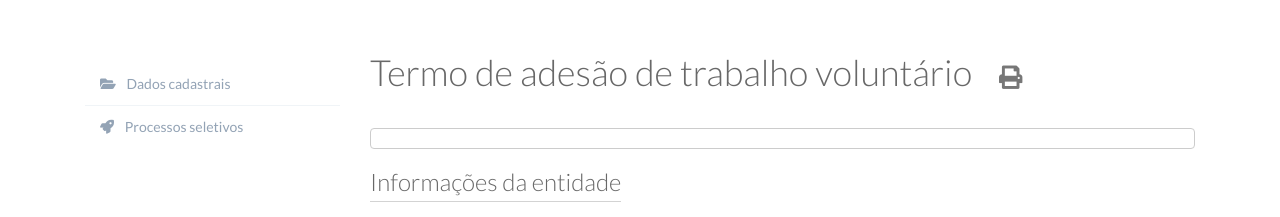
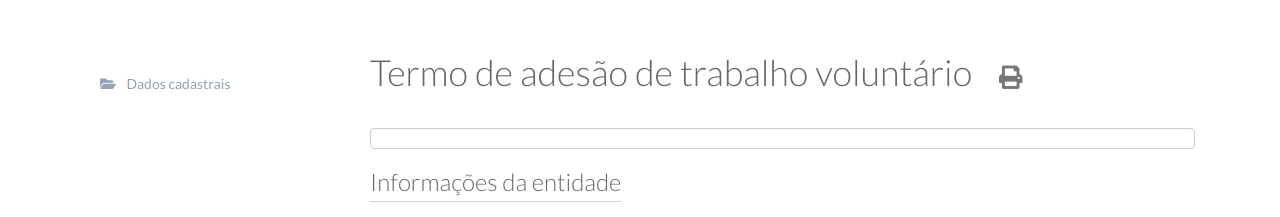
Before and after one commit to regiov/voluntarios, a Django app: template vol/templates/vol/termo_de_adesao.html in a window 1280 px wide. Shown: the part 223-440 px from the top of the page. Run offline with Django 3.2, Linux system fonts and the light colour scheme; the template is opened without the code that fills it, so the values that code supplies are empty; parts of the project's set-up code (start-up, migrations or seed data) failed here and were passed over; some libraries are stand-ins or nearby versions.

Commit message:
Menu pocessos seletivos só deve aparecer em entidades aprovadas, e melhor ele ficar antes de termos de adesão, que só são emitidos após processos seletivos

```diff
--- a/vol/templates/vol/base_entidade.html
+++ b/vol/templates/vol/base_entidade.html
@@ -33,17 +33,17 @@
 		  Dados cadastrais </a>
 	      </li>
 	      {% if entidade.aprovado %}
+              <li{% if request.path == processos_seletivos_entidade %} class="active"{% endif %}>
+		<a href="{{ processos_seletivos_entidade }}">
+		  <i class="fas fa-filter"></i>
+		  Processos seletivos </a>
+	      </li>
 	      <li{% if request.path == termos_de_adesao_de_entidade %} class="active"{% endif %}>
 		<a href="{{ termos_de_adesao_de_entidade }}">
 		  <i class="fas fa-file"></i>
 		  Termos de adesão </a>
 	      </li>
-		  {% endif %}
-		<li{% if request.path == processos_seletivos_entidade %} class="active"{% endif %}>
-		<a href="{{ processos_seletivos_entidade }}">
-		  <i class="fas fa-rocket"></i>
-		  Processos seletivos </a>
-	      </li>
+              {% endif %}
 	    </ul>
 	  </div>
 	  <!-- END MENU -->
```
